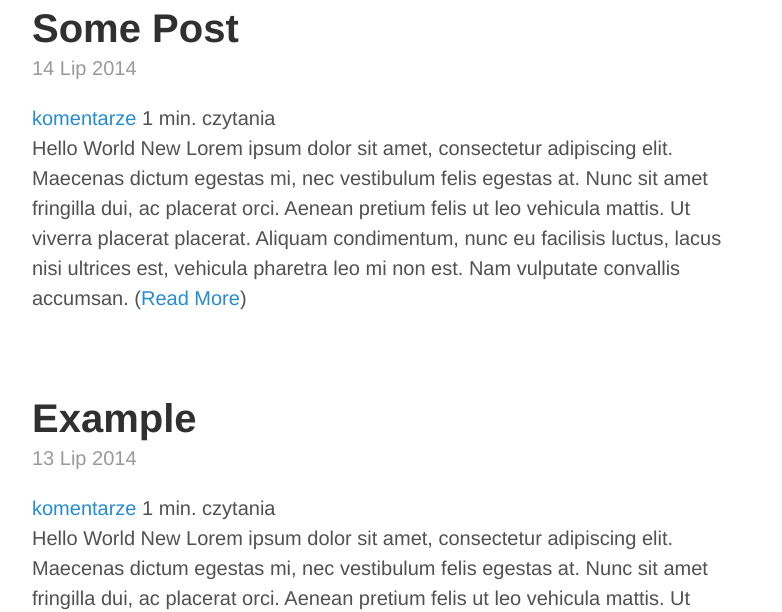
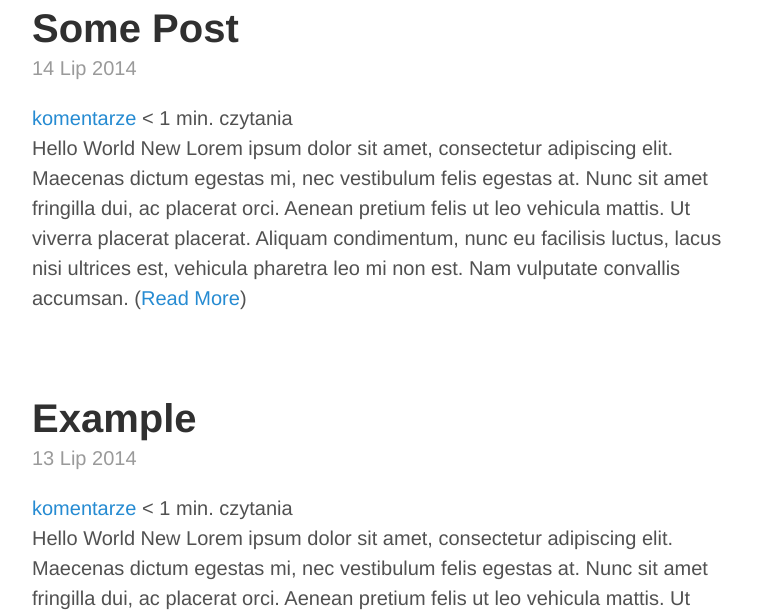
Before and after one commit to zdolny/jekyll-blog, a Jekyll site: the page built from index.html, in a window 1280 px wide. Shown: the part 218-830 px from the top of the page, without its empty margins (248-1030 px from the left). Built offline with Jekyll 4.4.1, drawn with Linux system fonts in a browser that asks for light colours; the list of posts is cut into pages by our own code; comment, search, counter and statistics services are not loaded.

Commit message:
reading time bug test5

```diff
--- a/index.html
+++ b/index.html
@@ -6,7 +6,8 @@ sitemap:
 ---
 
 <div class="posts">
-    {% for post in paginator.posts %}{% capture readtime %}{{ post.content | strip_html | number_of_words | plus:91 | divided_by:180 }}{% endcapture %}
+    {% for post in paginator.posts %}
+    {% capture readtime %}{{ post.content | number_of_words | divided_by:180 }}{% endcapture %}
         <div class="post">
             <h1 class="post-title">
                 <a href="{{ site.baseurl }}{{ post.url }}">
```
